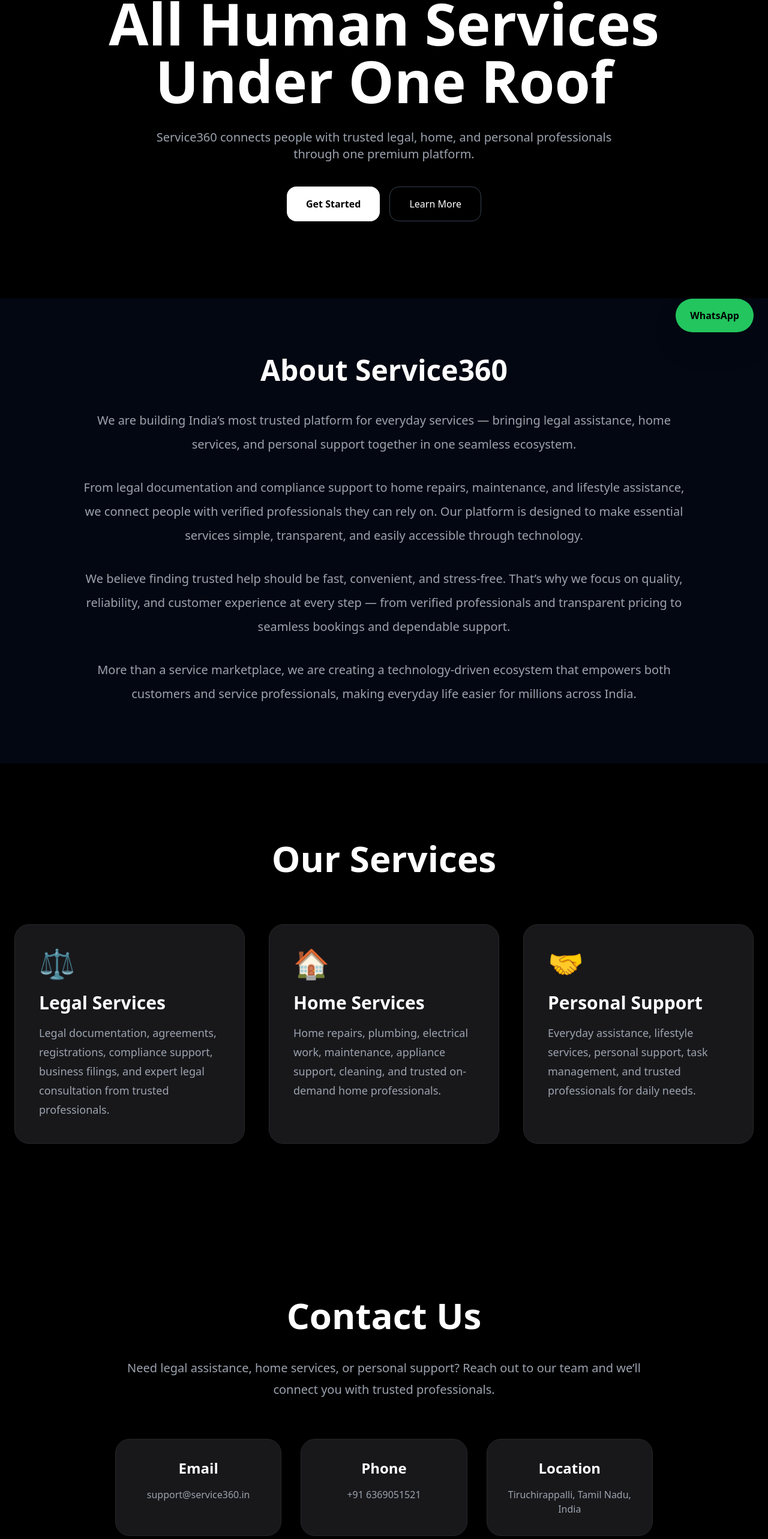
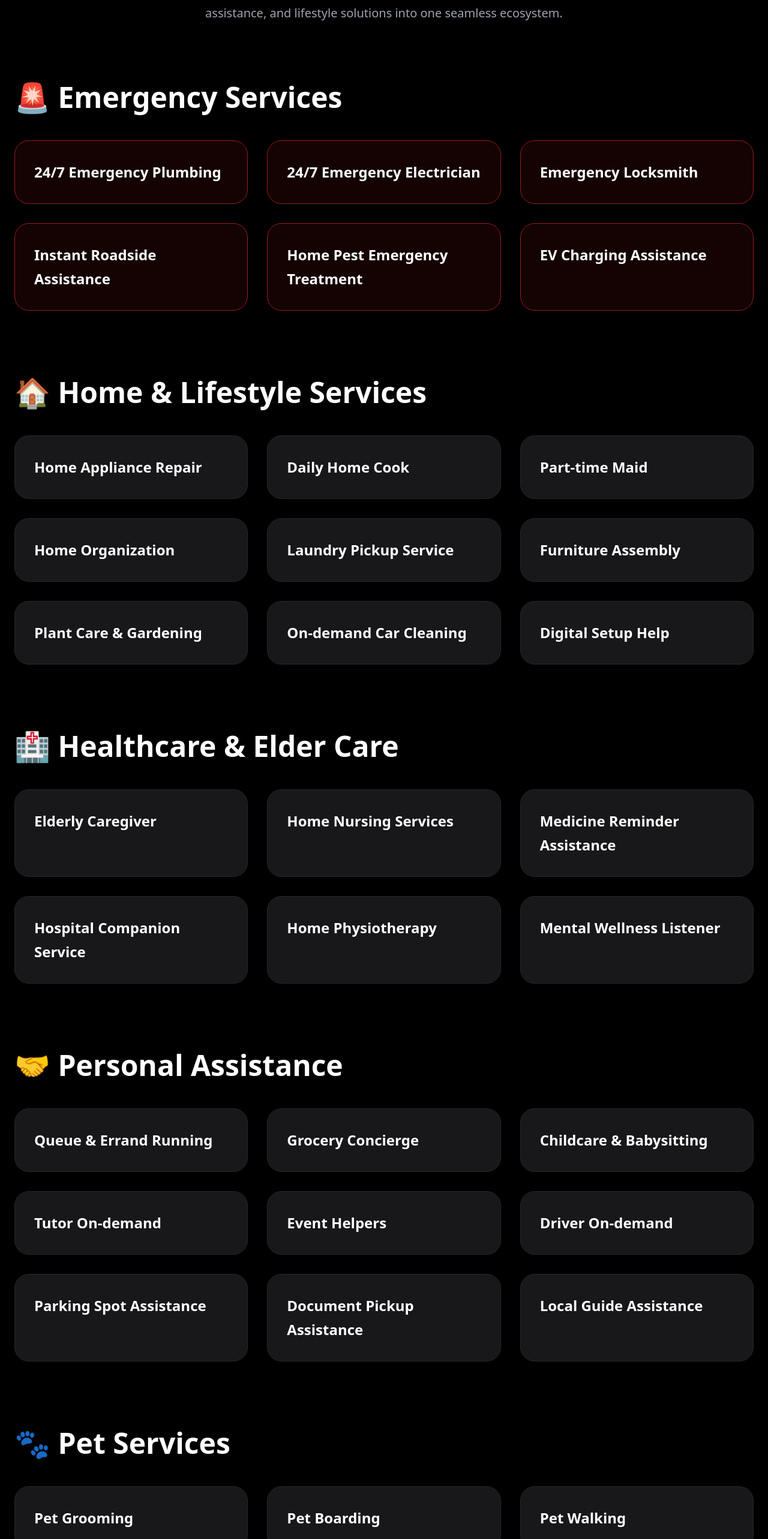
Before and after one commit to service-360/service360-website, a Next.js app: page / in a window 1280 px wide. Shown: the part 222-2788 px from the top of the page at 60% size. Built offline with nearby package versions, Linux system fonts and the light colour scheme.

Commit message:
Create categorized services platform

```diff
--- a/app/page.js
+++ b/app/page.js
@@ -1,222 +1,188 @@
-export default function Home() {
+export default function ServicesPage() {
   return (
-    <main className="bg-black text-white min-h-screen">
+    <main className="bg-black text-white min-h-screen px-6 py-20">
 
-      {/* Navbar */}
-      <nav className="flex justify-between items-center px-8 py-6 border-b border-gray-800 sticky top-0 bg-black/80 backdrop-blur-lg z-50">
+      <div className="max-w-7xl mx-auto">
 
-        <h1 className="text-3xl font-bold">
-          Service360
+        <h1 className="text-6xl md:text-7xl font-bold text-center mb-8">
+          Our Services
         </h1>
 
-        <div className="hidden md:flex gap-8 text-lg">
-        <a href="/" className="hover:text-gray-400">
-  Home
-</a>
+        <p className="text-gray-400 text-xl text-center max-w-4xl mx-auto mb-24 leading-10">
+          Service360 brings together emergency assistance,
+          home services, healthcare support, personal assistance,
+          and lifestyle solutions into one seamless ecosystem.
+        </p>
 
-<a href="/about" className="hover:text-gray-400">
-  About
-</a>
+        {/* Emergency Services */}
+        <section className="mb-28">
 
-<a href="/services" className="hover:text-gray-400">
-  Services
-</a>
+          <h2 className="text-5xl font-bold mb-12">
+            🚨 Emergency Services
+          </h2>
 
-<a href="#contact" className="hover:text-gray-400">
-  Contact
-</a>
+          <div className="grid md:grid-cols-3 gap-8">
+
+            {[
+              "24/7 Emergency Plumbing",
+              "24/7 Emergency Electrician",
+              "Emergency Locksmith",
+              "Instant Roadside Assistance",
+              "Home Pest Emergency Treatment",
+              "EV Charging Assistance"
+            ].map((service) => (
+
+              <div
+                key={service}
+                className="bg-red-950/30 border border-red-800 rounded-3xl p-8 hover:border-red-400 transition"
+              >
+                <h3 className="text-2xl font-semibold leading-10">
+                  {service}
+                </h3>
               </div>
 
-      </nav>
-
-      {/* Hero */}
-      <section
-        id="home"
-        className="flex flex-col items-center justify-center text-center py-32 px-6"
-      >
-
-        <h1 className="text-6xl md:text-8xl font-bold mb-8 leading-tight">
-          All Human Services <br />
-          Under One Roof
-        </h1>
-
-        <p className="text-gray-400 text-xl max-w-3xl mb-10">
-          Service360 connects people with trusted legal,
-          home, and personal professionals through one
-          premium platform.
-        </p>
-
-        <div className="flex gap-4">
-          <button className="bg-white text-black px-8 py-4 rounded-2xl font-semibold hover:scale-105 transition">
-            Get Started
-          </button>
-
-          <button className="border border-gray-700 px-8 py-4 rounded-2xl hover:bg-gray-900 transition">
-            Learn More
-          </button>
-        </div>
-
-      </section>
-
-      {/* About */}
-      <section
-        id="about"
-        className="px-8 py-24 bg-gray-950"
-      >
-
-        <div className="max-w-5xl mx-auto text-center">
-
-          <h2 className="text-5xl font-bold mb-10">
-            About Service360
-          </h2>
-
-        <div className="text-gray-400 text-xl leading-10 space-y-8">
-
-  <p>
-    We are building India’s most trusted platform for everyday services — bringing legal assistance, home services, and personal support together in one seamless ecosystem.
-  </p>
-
-  <p>
-    From legal documentation and compliance support to home repairs, maintenance, and lifestyle assistance, we connect people with verified professionals they can rely on. Our platform is designed to make essential services simple, transparent, and easily accessible through technology.
-  </p>
-
-  <p>
-    We believe finding trusted help should be fast, convenient, and stress-free. That’s why we focus on quality, reliability, and customer experience at every step — from verified professionals and transparent pricing to seamless bookings and dependable support.
-  </p>
-
-  <p>
-    More than a service marketplace, we are creating a technology-driven ecosystem that empowers both customers and service professionals, making everyday life easier for millions across India.
-  </p>
-
-</div>
+            ))}
 
           </div>
 
         </section>
 
-     <section
-  id="services"
-  className="py-32 px-6 bg-black text-white"
->
-  <div className="max-w-7xl mx-auto">
+        {/* Home & Lifestyle */}
+        <section className="mb-28">
 
-    <h2 className="text-5xl md:text-6xl font-bold text-center mb-20">
-      Our Services
+          <h2 className="text-5xl font-bold mb-12">
+            🏠 Home & Lifestyle Services
           </h2>
-
-    <div className="grid md:grid-cols-3 gap-10">
-
-      <div className="bg-zinc-900 border border-zinc-800 rounded-3xl p-10 hover:border-white transition">
-        <div className="text-5xl mb-6">⚖️</div>
-
-        <h3 className="text-3xl font-bold mb-4">
-          Legal Services
-        </h3>
-
-        <p className="text-gray-400 text-lg leading-8">
-          Legal documentation, agreements, registrations,
-          compliance support, business filings, and expert
-          legal consultation from trusted professionals.
-        </p>
-      </div>
-
-      <div className="bg-zinc-900 border border-zinc-800 rounded-3xl p-10 hover:border-white transition">
-        <div className="text-5xl mb-6">🏠</div>
-
-        <h3 className="text-3xl font-bold mb-4">
-          Home Services
-        </h3>
-
-        <p className="text-gray-400 text-lg leading-8">
-          Home repairs, plumbing, electrical work,
-          maintenance, appliance support, cleaning,
-          and trusted on-demand home professionals.
-        </p>
-      </div>
-
-      <div className="bg-zinc-900 border border-zinc-800 rounded-3xl p-10 hover:border-white transition">
-        <div className="text-5xl mb-6">🤝</div>
-
-        <h3 className="text-3xl font-bold mb-4">
-          Personal Support
-        </h3>
-
-        <p className="text-gray-400 text-lg leading-8">
-          Everyday assistance, lifestyle services,
-          personal support, task management,
-          and trusted professionals for daily needs.
-        </p>
-      </div>
-
-    </div>
-  </div>
-</section>
-
-<section
-  id="contact"
-  className="py-32 px-6 bg-black text-white"
->
-  <div className="max-w-4xl mx-auto text-center">
-
-    <h2 className="text-5xl md:text-6xl font-bold mb-10">
-      Contact Us
-    </h2>
-
-    <p className="text-gray-400 text-xl leading-9 mb-16">
-      Need legal assistance, home services,
-      or personal support? Reach out to our team
-      and we’ll connect you with trusted professionals.
-    </p>
 
           <div className="grid md:grid-cols-3 gap-8">
 
-      <div className="bg-zinc-900 border border-zinc-800 rounded-3xl p-8">
-        <h3 className="text-2xl font-bold mb-4">
-          Email
+            {[
+              "Home Appliance Repair",
+              "Daily Home Cook",
+              "Part-time Maid",
+              "Home Organization",
+              "Laundry Pickup Service",
+              "Furniture Assembly",
+              "Plant Care & Gardening",
+              "On-demand Car Cleaning",
+              "Digital Setup Help"
+            ].map((service) => (
+
+              <div
+                key={service}
+                className="bg-zinc-900 border border-zinc-800 rounded-3xl p-8 hover:border-white transition"
+              >
+                <h3 className="text-2xl font-semibold leading-10">
+                  {service}
                 </h3>
-
-        <p className="text-gray-400">
-          support@service360.in
-        </p>
               </div>
 
-      <div className="bg-zinc-900 border border-zinc-800 rounded-3xl p-8">
-        <h3 className="text-2xl font-bold mb-4">
-          Phone
-        </h3>
-
-        <p className="text-gray-400">
-          +91 6369051521
-        </p>
-      </div>
-
-      <div className="bg-zinc-900 border border-zinc-800 rounded-3xl p-8">
-        <h3 className="text-2xl font-bold mb-4">
-          Location
-        </h3>
-
-        <p className="text-gray-400">
-          Tiruchirappalli, Tamil Nadu, India
-        </p>
-      </div>
+            ))}
 
           </div>
 
+        </section>
+
+        {/* Healthcare & Elder Care */}
+        <section className="mb-28">
+
+          <h2 className="text-5xl font-bold mb-12">
+            🏥 Healthcare & Elder Care
+          </h2>
+
+          <div className="grid md:grid-cols-3 gap-8">
+
+            {[
+              "Elderly Caregiver",
+              "Home Nursing Services",
+              "Medicine Reminder Assistance",
+              "Hospital Companion Service",
+              "Home Physiotherapy",
+              "Mental Wellness Listener"
+            ].map((service) => (
+
+              <div
+                key={service}
+                className="bg-zinc-900 border border-zinc-800 rounded-3xl p-8 hover:border-white transition"
+              >
+                <h3 className="text-2xl font-semibold leading-10">
+                  {service}
+                </h3>
               </div>
+
+            ))}
+
+          </div>
+
         </section>
-      {/* WhatsApp Floating Button */}
-      <a
-        href="https://wa.me/919999999999"
-        target="_blank"
-        className="fixed bottom-6 right-6 bg-green-500 px-6 py-4 rounded-full shadow-2xl text-black font-bold hover:scale-110 transition"
+
+        {/* Personal Assistance */}
+        <section className="mb-28">
+
+          <h2 className="text-5xl font-bold mb-12">
+            🤝 Personal Assistance
+          </h2>
+
+          <div className="grid md:grid-cols-3 gap-8">
+
+            {[
+              "Queue & Errand Running",
+              "Grocery Concierge",
+              "Childcare & Babysitting",
+              "Tutor On-demand",
+              "Event Helpers",
+              "Driver On-demand",
+              "Parking Spot Assistance",
+              "Document Pickup Assistance",
+              "Local Guide Assistance"
+            ].map((service) => (
+
+              <div
+                key={service}
+                className="bg-zinc-900 border border-zinc-800 rounded-3xl p-8 hover:border-white transition"
               >
-        WhatsApp
-      </a>
+                <h3 className="text-2xl font-semibold leading-10">
+                  {service}
+                </h3>
+              </div>
 
-      {/* Footer */}
-      <footer className="border-t border-gray-800 py-8 text-center text-gray-500">
-        © 2026 Service360. All rights reserved.
-      </footer>
+            ))}
+
+          </div>
+
+        </section>
+
+        {/* Pet Services */}
+        <section className="mb-20">
+
+          <h2 className="text-5xl font-bold mb-12">
+            🐾 Pet Services
+          </h2>
+
+          <div className="grid md:grid-cols-3 gap-8">
+
+            {[
+              "Pet Grooming",
+              "Pet Boarding",
+              "Pet Walking"
+            ].map((service) => (
+
+              <div
+                key={service}
+                className="bg-zinc-900 border border-zinc-800 rounded-3xl p-8 hover:border-white transition"
+              >
+                <h3 className="text-2xl font-semibold leading-10">
+                  {service}
+                </h3>
+              </div>
+
+            ))}
+
+          </div>
+
+        </section>
+
+      </div>
 
     </main>
   )
```
Lines whose indentation alone changed are shown as unchanged.
